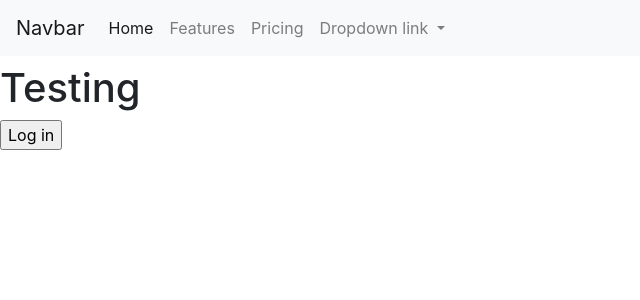
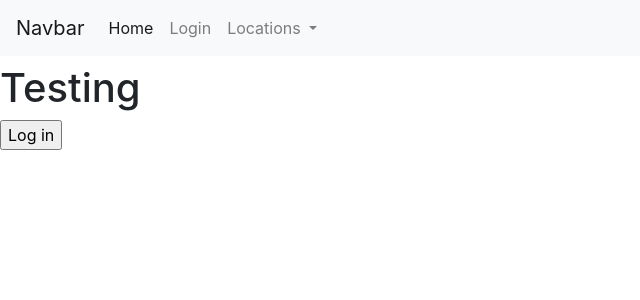
Before and after one commit to Preebie/Hackathon-2020, a Flask app: page / in a window 1280 px wide. Shown: the top 300 px of the page, without its empty margins (0-640 px from the left). Run offline with Flask 2, Linux system fonts and the light colour scheme; some libraries are stand-ins or nearby versions.

Commit message:
Nav bar update

```diff
--- a/templates/base.html
+++ b/templates/base.html
@@ -16,19 +16,16 @@
                   <a class="nav-link" href="#">Home <span class="sr-only">(current)</span></a>
                 </li>
                 <li class="nav-item">
-                  <a class="nav-link" href="#">Features</a>
-                </li>
-                <li class="nav-item">
-                  <a class="nav-link" href="#">Pricing</a>
+                  <a class="nav-link" href="#">Login</a>
                 </li>
                 <li class="nav-item dropdown">
                   <a class="nav-link dropdown-toggle" href="#" id="navbarDropdownMenuLink" role="button" data-toggle="dropdown" aria-haspopup="true" aria-expanded="false">
-                    Dropdown link
+                    Locations
                   </a>
                   <div class="dropdown-menu" aria-labelledby="navbarDropdownMenuLink">
-                    <a class="dropdown-item" href="#">Action</a>
-                    <a class="dropdown-item" href="#">Another action</a>
-                    <a class="dropdown-item" href="#">Something else here</a>
+                    <a class="dropdown-item" href="#">Zachry</a>
+                    <a class="dropdown-item" href="#">MSC</a>
+                    <a class="dropdown-item" href="#">Evan's Library</a>
                   </div>
                 </li>
               </ul>
```
